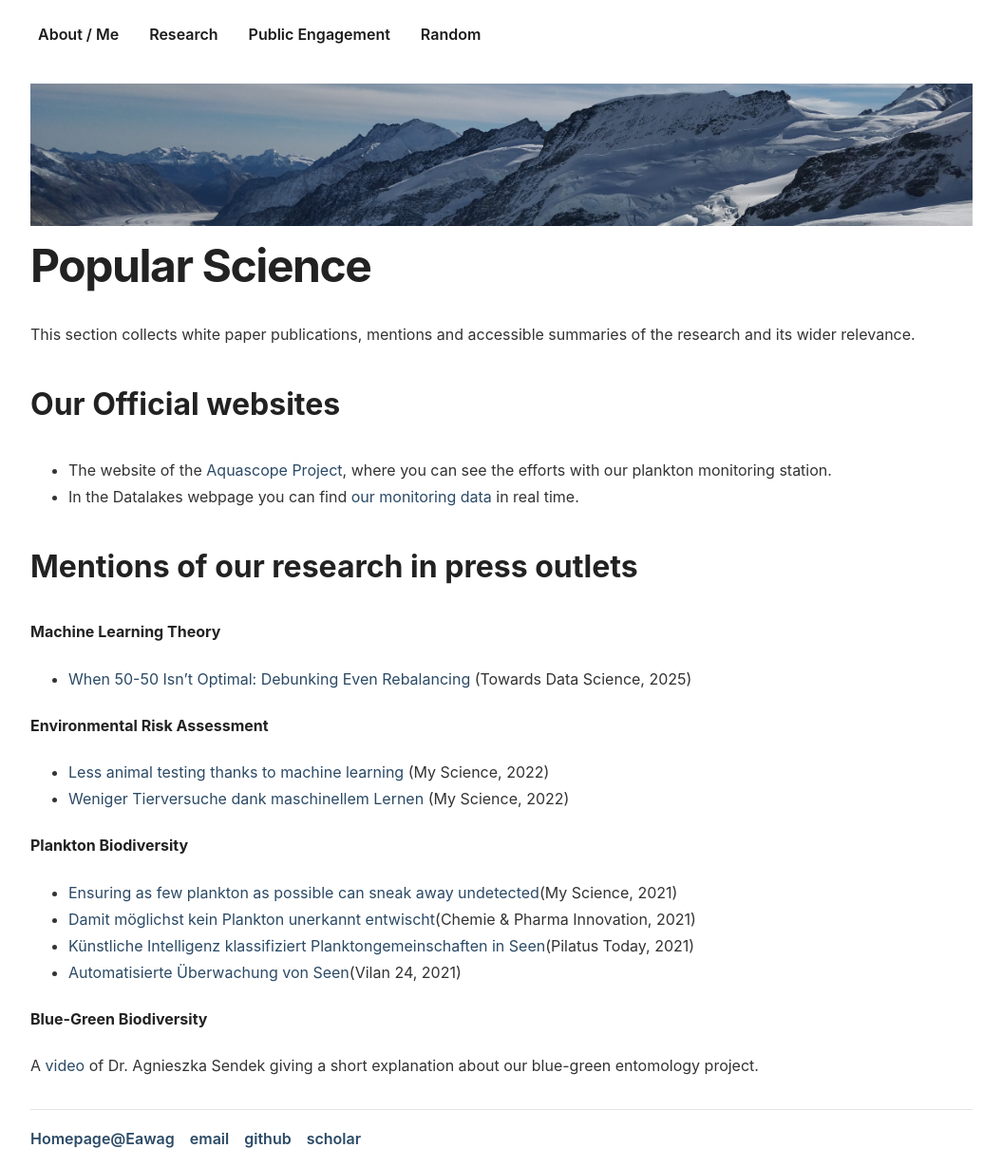
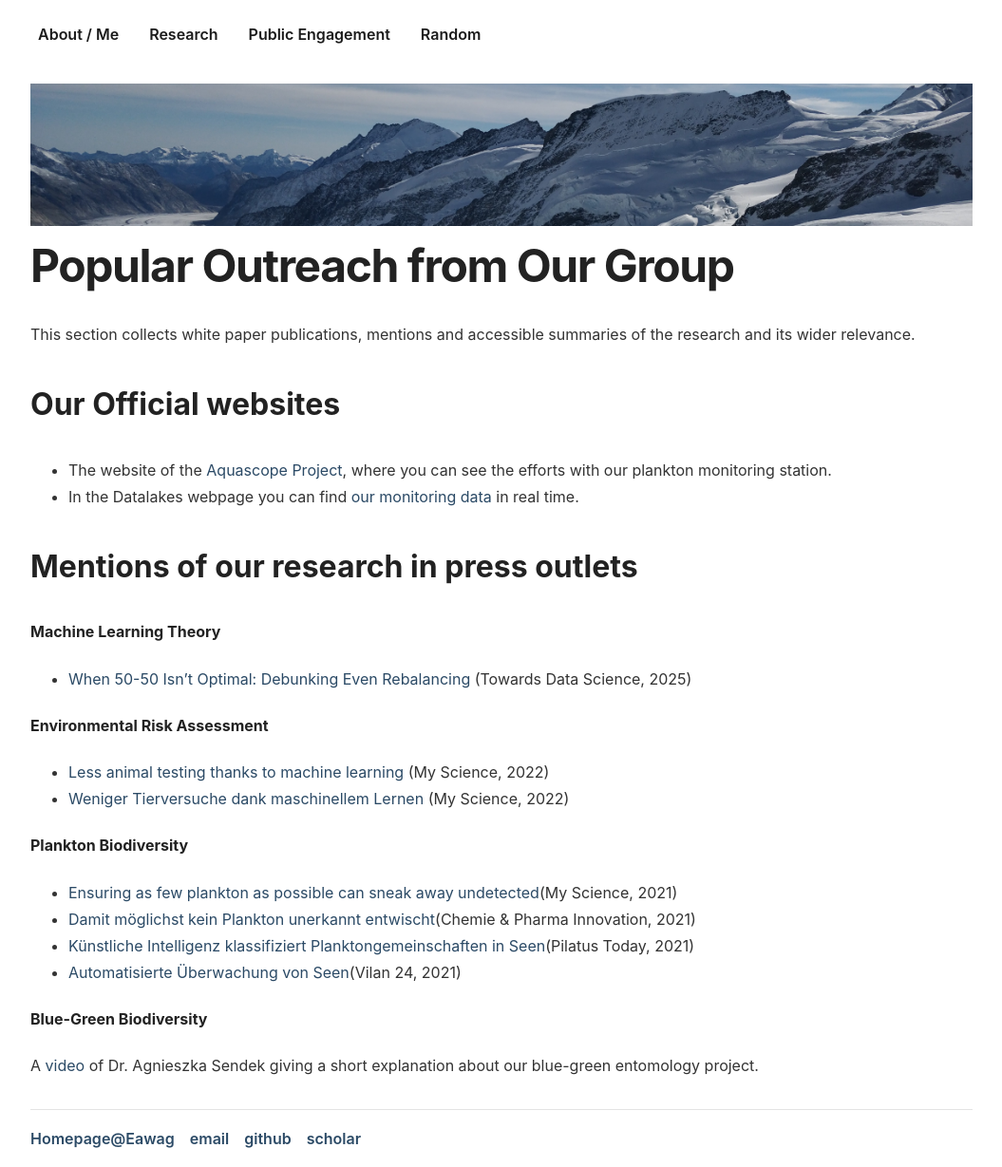
Before and after one commit to mbaityje/mbaityje.github.io, a Jekyll site: the page built from research/popular-science/index.html, in a window 1280 px wide. Shown: the whole page at 95% size, without its empty margins (112-1167 px from the left). Built offline with Jekyll 4.4.1, drawn with Linux system fonts in a browser that asks for light colours.

Commit message:
Minor changes

```diff
--- a/research/faq/index.html
+++ b/research/faq/index.html
@@ -45,7 +45,7 @@ title: FAQ
 		No. Your job will be stolen, and AI will be blamed for it, but the culprit is social inequality.
 		AI could also mean that we all maintain our job while working less and making the same money, having more time for our children, for our hobbies, and for constructing the social tissue which is fundamental in a true democracy.
 		To blame AI is to tacitly accept the social injustice that is present in our society, with or without AI.
-		I wrote a short article on Towards Data Science on this topic, which you can find <a href="https://towardsdatascience.com/ai-will-not-steal-your-job-1f0e3b6c2d8e">here</a>.
+		I wrote a short article on Towards Data Science on this topic, which you can find <a href="https://towardsdatascience.com/why-ai-is-not-stealing-your-job/">here</a>.
 	</p>
 
 </div><!-- /.blurb -->
--- a/research/popular-science/index.html
+++ b/research/popular-science/index.html
@@ -1,9 +1,9 @@
 ---
 layout: default
-title: Popular Science
+title: Popular Outreach
 ---
 <div class="blurb">
-  <h1>Popular Science</h1>
+  <h1>Popular Outreach from Our Group</h1>
   <p>This section collects white paper publications, mentions and accessible summaries of the research and its wider relevance.</p>
 </div>
 
```
